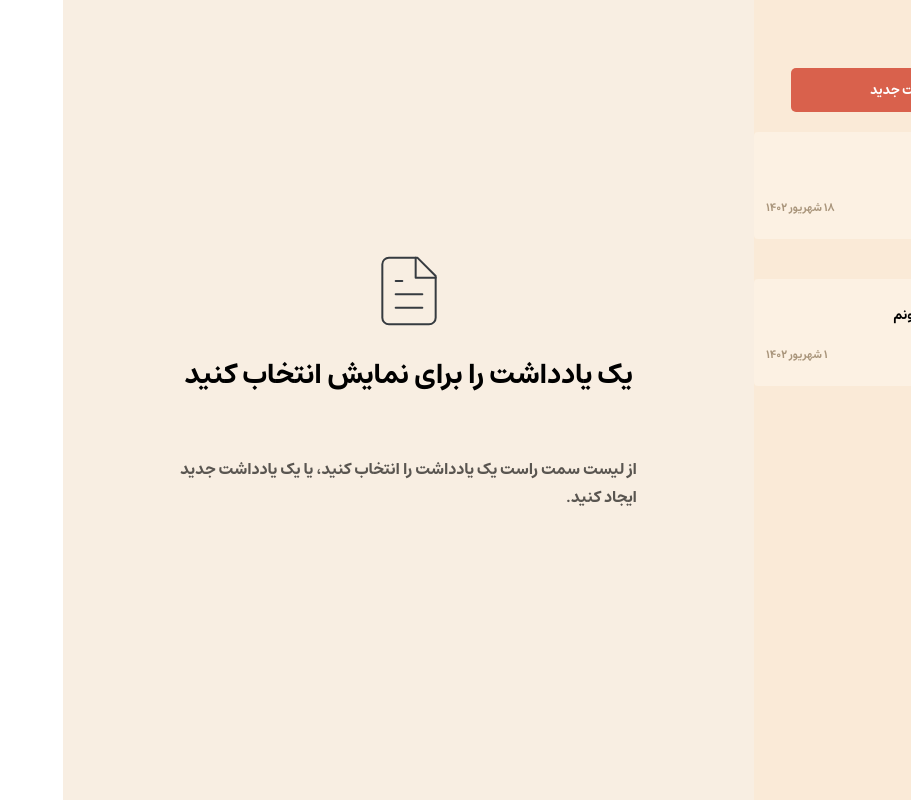
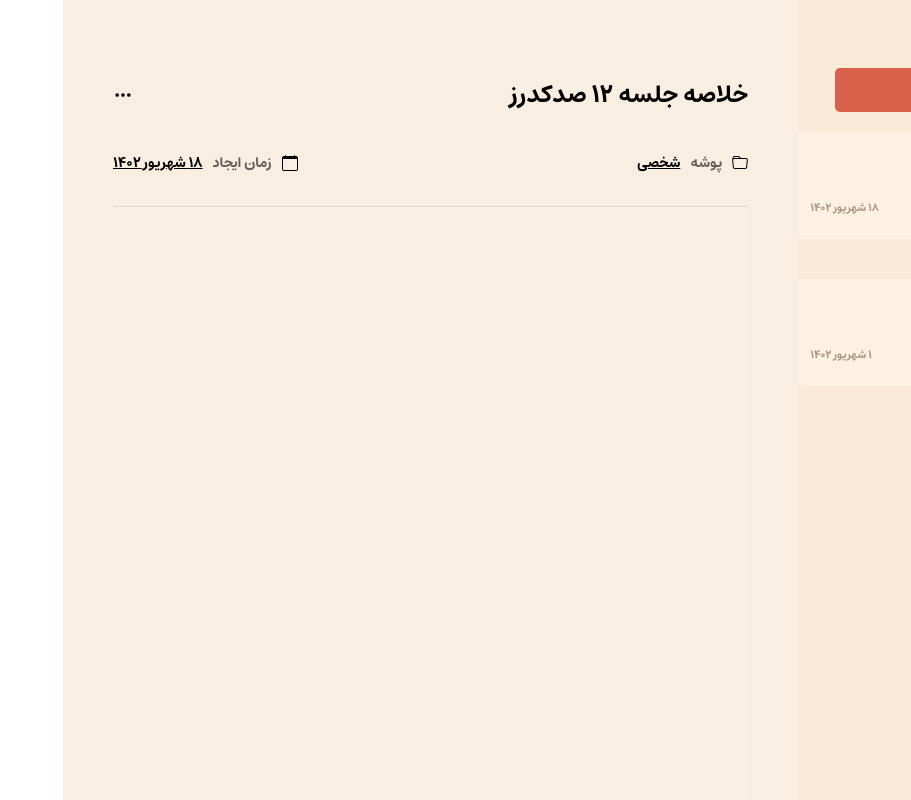
Before and after one commit to alimtth/Noted, a React (Vite) app: page / in a window 1280 px wide. Shown: the whole page, without its empty margins (369-1280 px from the left). Built offline with nearby package versions, Linux system fonts and the light colour scheme.

Commit message:
add textEdit

```diff
--- a/package.json
+++ b/package.json
@@ -17,6 +17,7 @@
     "react-bootstrap-icons": "^1.10.3",
     "react-dom": "^18.2.0",
     "react-icons": "^4.11.0",
+    "react-quill": "^2.0.0",
     "zaman": "^2.0.7"
   },
   "devDependencies": {
--- a/src/component/NoteList/FormNote/FormNotes.jsx
+++ b/src/component/NoteList/FormNote/FormNotes.jsx
@@ -1,8 +1,8 @@
-
+import NavFormNote from './NavFomrNote/NavFormNote'
 function FormNotes() {
     return (
         <div>
-            sasadddddddddddddddddddddddd
+            <NavFormNote />
         </div>
     );
 }
--- /dev/null
+++ b/src/component/NoteList/FormNote/NavFomrNote/NavFormNote.jsx
@@ -0,0 +1,59 @@
+import { Calendar, Folder } from "react-bootstrap-icons";
+import TextEdit from "../textEdit/TextEdit";
+
+function NavFormNote() {
+  return (
+    <div className="NavBar__Note">
+      <div className="title_Navbar">
+        <h3>خلاصه جلسه ۱۲ صدکدرز</h3>
+        <svg
+          xmlns="http://www.w3.org/2000/svg"
+          width="20"
+          height="20"
+          viewBox="0 0 20 20"
+          fill="none"
+        >
+          <path
+            d="M10 10.8333C10.4603 10.8333 10.8334 10.4602 10.8334 9.99999C10.8334 9.53975 10.4603 9.16666 10 9.16666C9.53978 9.16666 9.16669 9.53975 9.16669 9.99999C9.16669 10.4602 9.53978 10.8333 10 10.8333Z"
+            stroke="black"
+            stroke-width="2"
+            stroke-linecap="round"
+            stroke-linejoin="round"
+          />
+          <path
+            d="M15.8333 10.8333C16.2936 10.8333 16.6667 10.4602 16.6667 9.99999C16.6667 9.53975 16.2936 9.16666 15.8333 9.16666C15.3731 9.16666 15 9.53975 15 9.99999C15 10.4602 15.3731 10.8333 15.8333 10.8333Z"
+            stroke="black"
+            stroke-width="2"
+            stroke-linecap="round"
+            stroke-linejoin="round"
+          />
+          <path
+            d="M4.16665 10.8333C4.62688 10.8333 4.99998 10.4602 4.99998 9.99999C4.99998 9.53975 4.62688 9.16666 4.16665 9.16666C3.70641 9.16666 3.33331 9.53975 3.33331 9.99999C3.33331 10.4602 3.70641 10.8333 4.16665 10.8333Z"
+            stroke="black"
+            stroke-width="2"
+            stroke-linecap="round"
+            stroke-linejoin="round"
+          />
+        </svg>
+      </div>
+      <div className="title_Navbar_2">
+        <div className="folder_NavBarNote">
+          <Folder />
+          <h3>پوشه</h3>
+          <h4>شخصی</h4>
+        </div>
+        <div className="date">
+          <Calendar />
+          <h5>زمان ایجاد</h5>
+          <h6>۱۸ شهریور ۱۴۰۲</h6>
+        </div>
+
+      </div>
+      <div className="Rectangle">
+      </div>
+      <TextEdit />
+    </div>
+  );
+}
+
+export default NavFormNote;
--- /dev/null
+++ b/src/component/NoteList/FormNote/textEdit/TextEdit.jsx
@@ -0,0 +1,10 @@
+
+function TextEdit() {
+    return (
+        <div>
+            <textarea name="salam" id="text-edit-area"></textarea>
+        </div>
+    );
+}
+
+export default TextEdit;
--- a/src/component/NoteList/NoteList.css
+++ b/src/component/NoteList/NoteList.css
@@ -1,13 +1,90 @@
 #Note {
   flex-basis: 60%;
   background-color: #f8eee2;
-    display: flex;
   padding: 50px;
-    flex-direction: column;
-    justify-content: center;
-    align-items: center;
   gap: 10px;
-    flex: 1 0 0;
   align-self: stretch;
   overflow: hidden;
 }
+.title_Navbar {
+  display: flex;
+  justify-content: space-between;
+  align-items: center;
+  margin-bottom: -20px;
+
+}
+
+.title_Navbar h3 {
+  color: #000;
+  font-size: 24px;
+  font-style: normal;
+  font-weight: 600;
+  line-height: normal;
+}
+
+.title_Navbar_2 {
+  display: flex;
+  justify-content: space-between;
+  align-items: center;
+}
+.folder_NavBarNote {
+  display: flex;
+  align-items: center;
+  gap: 10px;
+}
+.folder_NavBarNote h4 {
+  color: #000;
+  font-size: 14px;
+  font-style: normal;
+  font-weight: 600;
+  line-height: 21px; /* 150% */
+  text-decoration-line: underline;
+}
+.folder_NavBarNote h3 {
+  color: rgba(0, 0, 0, 0.6);
+  text-align: right;
+  font-size: 14px;
+  font-style: normal;
+  font-weight: 400;
+  line-height: 21px;
+}
+.date {
+  display: flex;
+  align-items: center;
+  gap: 10px;
+
+}
+.date h5 {
+  color: rgba(0, 0, 0, 0.6);
+  text-align: right;
+  font-size: 14px;
+  font-style: normal;
+  font-weight: 400;
+  line-height: 21px;
+}
+.date h6 {
+  color: #000;
+  font-size: 14px;
+  font-style: normal;
+  font-weight: 600;
+  line-height: 21px; /* 150% */
+  text-decoration-line: underline;
+}
+.Rectangle {
+  height: 1px;
+  align-self: stretch;
+  background: rgba(0, 0, 0, 0.10);
+}
+#text-edit-area {
+    width: 100%;
+    height: 100vh;
+    background: linen;
+    border: none;
+    font-family: esteadad-NA;
+    padding: 20px;
+    outline: none;
+}
+
+.NavBar__Note {
+
+}
--- a/src/component/NoteList/NoteList.jsx
+++ b/src/component/NoteList/NoteList.jsx
@@ -4,7 +4,7 @@ import FormNotes from "./FormNote/FormNotes";
 import { useState } from "react";
 
 function NoteList() {
-    const [showFolderNote] = useState(true);
+    const [showFolderNote] = useState(false); //true
   return (
     <div id="Note">
     {showFolderNote ? <EmptyNote /> : <FormNotes />}
```
Also changed, not shown: 1 other file (tests, documents, lock files or other folders). Lines whose indentation alone changed are shown as unchanged.
